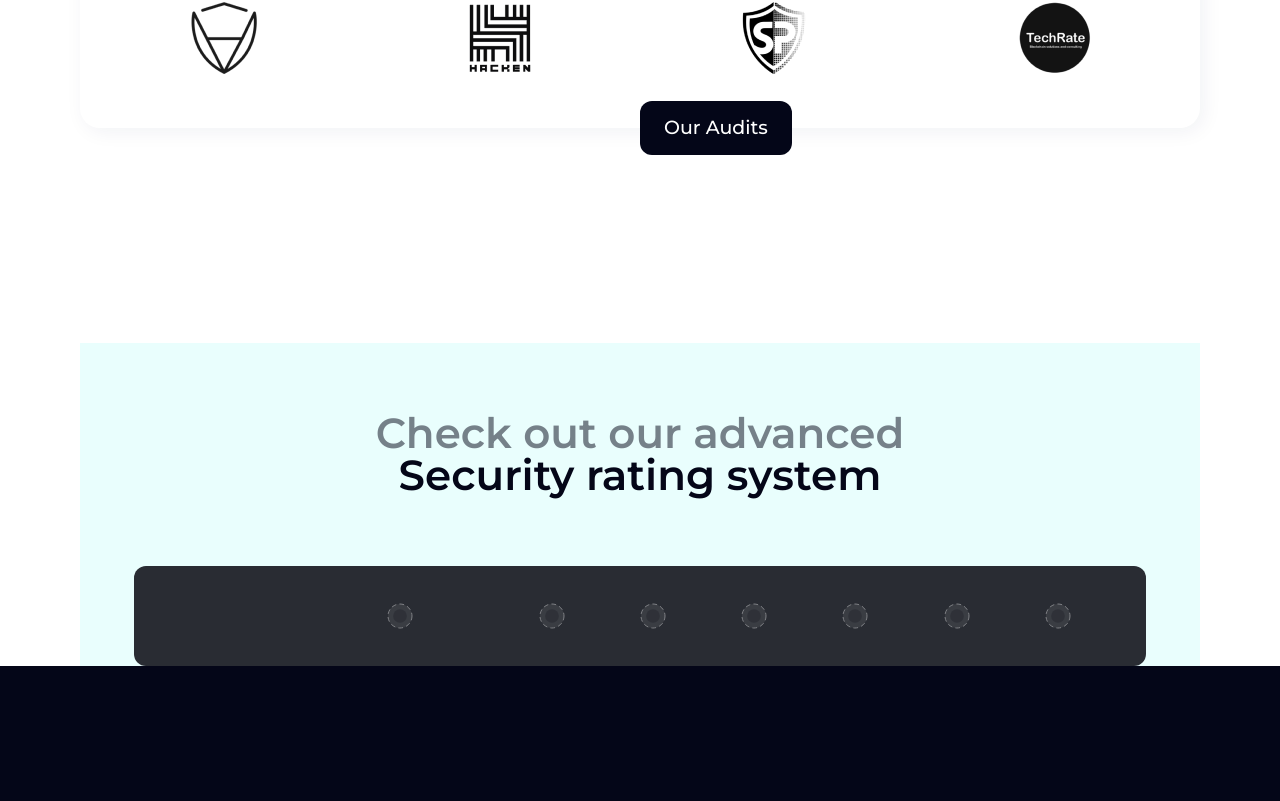
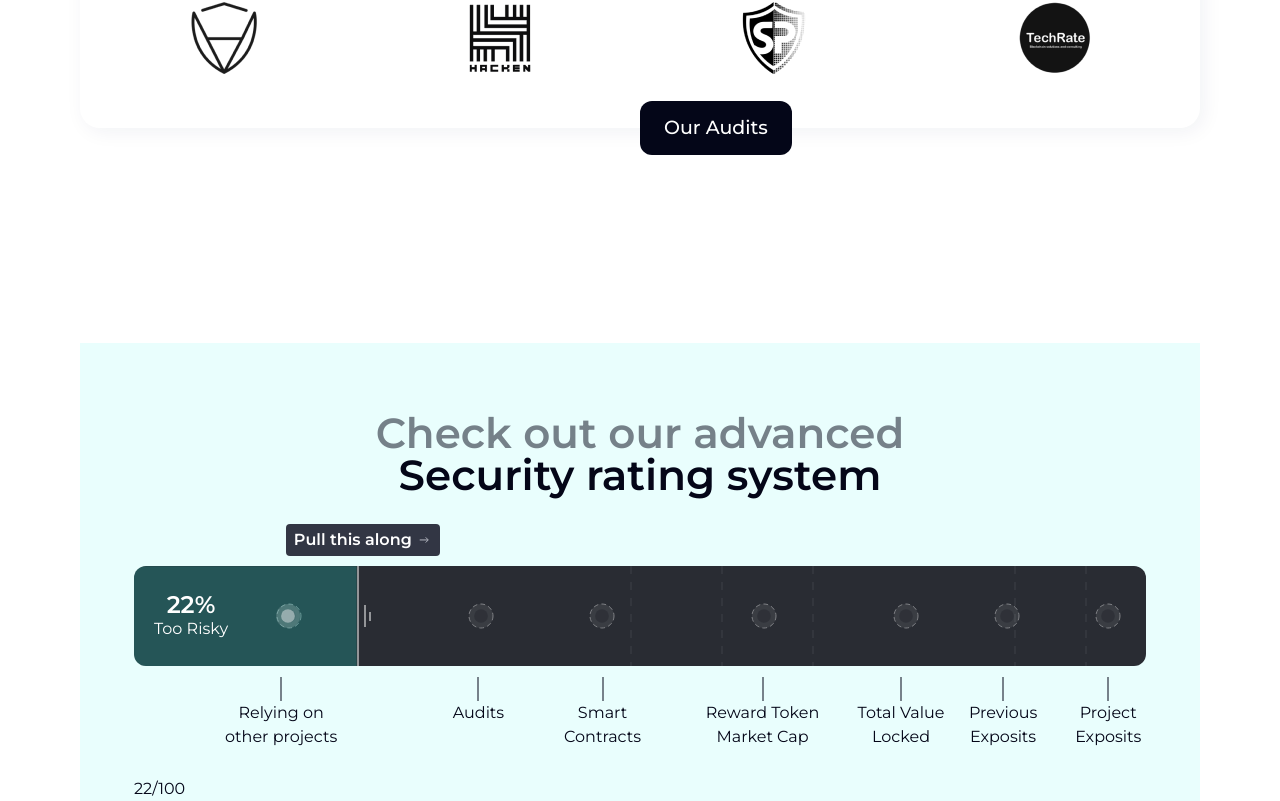
Before and after one commit to alzeqri1997/liquidus-react-typescript-tailwindcss, a React (Vite) app: page / in a window 1280 px wide. Shown: the part 6839-7640 px from the top of the page. Before the commit the page ends 7505 px from the top, so only its background shows below. Built offline with nearby package versions, Linux system fonts and the light colour scheme.

Commit message:
add slider functionality

```diff
--- a/src/components/SecurityRating.tsx
+++ b/src/components/SecurityRating.tsx
@@ -1,10 +1,24 @@
+import { MouseEventHandler, useState, useRef, useEffect, TouchEventHandler, ReactNode, TouchEvent } from "react"
 
+
+
+// types
 type ClassNamesProp = {
-  classNames?: string
+  classNames?: string,
+  onMouseDown?: MouseEventHandler,
+  onTouchMove?: TouchEventHandler<SVGSVGElement>,
+  children?: ReactNode
+}
+
+enum RiskRate {
+  TooRisky = 'Too Risky',
+  LowRisk = "Low Risk"
 }
 
 
-const RightNode = ({ classNames }: ClassNamesProp) => (
+
+
+const RightNode = ({ classNames = "" }: ClassNamesProp): JSX.Element => (
   <svg className={classNames} width="26" height="26" viewBox="0 0 26 26" fill="none" xmlns="http://www.w3.org/2000/svg">
     <g opacity="0.4">
       <circle opacity="0.2" cx="13" cy="13" r="12" fill="white" />
@@ -14,13 +28,96 @@ const RightNode = ({ classNames }: ClassNamesProp) => (
   </svg>
 )
 
-const HorizontalRightDivider = ({ classNames }: ClassNamesProp) => (
-  <svg className={classNames} width="2" height="100" viewBox="0 0 2 100" fill="none" xmlns="http://www.w3.org/2000/svg">
-    <path opacity="0.1" d="M1 0L1 100.001" stroke="white" strokeDasharray="8 8" />
+const LeftNode = ({ classNames = "" }: ClassNamesProp): JSX.Element => (
+  <svg className={classNames} width="24" height="24" viewBox="0 0 24 24" fill="none" xmlns="http://www.w3.org/2000/svg">
+    <g opacity="0.7">
+      <circle opacity="0.2" cx="12" cy="12" r="12" fill="white" />
+      <circle opacity="0.65" cx="11.9997" cy="12" r="6.85714" fill="white" />
+    </g>
   </svg>
+)
 
+const Divider = ({ classNames = "", onMouseDown, onTouchMove }: ClassNamesProp): JSX.Element => (
+  <svg style={{touchAction: 'none'}} onTouchMove={onTouchMove} onMouseDown={onMouseDown} className={classNames} width="14" height="100" viewBox="0 0 14 100" fill="none" xmlns="http://www.w3.org/2000/svg">
+    <path d="M1 0L1 100" stroke="white" />
+    <path d="M8 39L8 61" stroke="white" />
+    <path d="M13 46L13 55" stroke="white" />
+  </svg>
 )
+const PullAlongToolTip = (): JSX.Element => (
+  <div style={{ bottom: `calc(100% + 10px)`, left: '15%'}}  className="flex absolute gap-[4px] items-center p-[8px] bg-[#323644] w-fit rounded-[4px]" >
+    <span className="text-white font-semibold leading-[14.63px]  " >Pull this along</span>
+    <svg width="16" height="16" viewBox="0 0 16 16" fill="none" xmlns="http://www.w3.org/2000/svg">
+      <path d="M3.7334 7.94071L12.0297 7.94071" stroke="#B0B3BE" strokeDasharray="round" />
+      <path d="M9.6582 5.33331L12.2664 7.94072L9.6582 10.5481" stroke="#B0B3BE" strokeDasharray="round" />
+    </svg>
+
+  </div>
+)
+const Explanation = ({ classNames = '', children }: ClassNamesProp): JSX.Element => (
+  <div className={" w-fit text-center absolute top-0  " + classNames} >
+    <svg className="text-dark mx-auto" width="2" height="24" viewBox="0 0 2 24" fill="none" xmlns="http://www.w3.org/2000/svg">
+      <path d="M1 0.000488281V24.0005" stroke="currentColor" />
+    </svg>
+    <span className="text-center text-dark" >
+      {children}
+    </span>
+  </div>
+)
+
+
 const SecurityRating = () => {
+
+  const [elementRevealFraq, setElementRevealFraq] = useState<number>(0.22)
+  const [riskRate, setRiskRate] = useState<RiskRate>(RiskRate.TooRisky)
+  const [showToolTip, setShowToolTip] = useState<boolean>(true)
+
+  const sliderContainer = useRef<HTMLDivElement>(null);
+
+  const slide = (xPosition: (number) ): void => {
+    const containerBoundingRect = sliderContainer.current?.getBoundingClientRect();
+    setElementRevealFraq(() => {
+      if (containerBoundingRect) {
+        if (xPosition < containerBoundingRect.left) return 0;
+        else if (xPosition > containerBoundingRect.right) return 1;
+        else {
+          return (
+            (xPosition - containerBoundingRect?.left) / containerBoundingRect?.width
+          )
+        }
+      }
+      return 0
+    })
+  }
+
+  const handleMouseDown = (): void => {
+    setShowToolTip(false)
+    window.onmousemove = handleMouseMove
+    window.onmouseup = handleMouseUp
+  }
+
+
+
+  const handleMouseMove = (e: MouseEvent): void => {
+    slide(e.clientX)
+  }
+
+  const handleTouchMove = (e: TouchEvent): void => {
+    setShowToolTip(false)
+    slide(e.touches.item(0)?.clientX)
+  }
+
+  const handleMouseUp = (): void => {
+    window.onmousemove = null;
+    window.onmouseup = null
+  }
+
+
+  useEffect(() => {
+    if (elementRevealFraq >= 0.7) setRiskRate(RiskRate.LowRisk)
+    else setRiskRate(RiskRate.TooRisky)
+  }, [elementRevealFraq])
+
   return (
     <section className='container' >
       <div className='w-full bg-[#E9FEFD] px-[54px]' >
@@ -28,30 +125,106 @@ const SecurityRating = () => {
           <h1 className=' font-semibold text-[42px] leading-[42px] text-center text-dark opacity-50 ' >Check out our advanced  </h1>
           <h1 className=' font-semibold text-[42px] leading-[42px] text-center text-dark ' >Security rating system </h1>
         </div>
-        <div className="right-slider items-center relative bg-[#292C33] flex h-[100px] rounded-[12px] px-[24px]" >
+        <div ref={sliderContainer} className="w-full relative pb-[11px]" >
+          <div className="first-slider-container" >
+            <div className="flex left-slider items-center relative bg-[#292C33]  h-[100px] rounded-[12px] px-[24px]" >
+              {/* Relying on other projects */}
+              <RightNode classNames="absolute left-[14%]" />
+              {/* Audits */}
+              <RightNode classNames="absolute left-[33%]" />
+              {/* Smart Contacts */}
+              <RightNode classNames="absolute left-[45%]" />
+              <svg className="absolute top-0 left-[49%]" width="2" height="101" viewBox="0 0 2 101" fill="none" xmlns="http://www.w3.org/2000/svg">
+                <path opacity="0.1" d="M1 0L1 100.001" stroke="white" strokeDasharray="8 8" />
+              </svg>
+              <svg className="absolute top-0 left-[58%]" width="2" height="101" viewBox="0 0 2 101" fill="none" xmlns="http://www.w3.org/2000/svg">
+                <path opacity="0.1" d="M1 0L1 100.001" stroke="white" strokeDasharray="8 8" />
+              </svg>
+              {/* Reward Token Market Cap */}
+              <RightNode classNames="absolute left-[61%]" />
+              <svg className="absolute top-0 left-[67%]" width="2" height="101" viewBox="0 0 2 101" fill="none" xmlns="http://www.w3.org/2000/svg">
+                <path opacity="0.1" d="M1 0L1 100.001" stroke="white" strokeDasharray="8 8" />
+              </svg>
+              {/* Total Value Locked */}
+              <RightNode classNames="absolute left-[75%]" />
+              <svg className="absolute top-0 left-[87%]" width="2" height="101" viewBox="0 0 2 101" fill="none" xmlns="http://www.w3.org/2000/svg">
+                <path opacity="0.1" d="M1 0L1 100.001" stroke="white" strokeDasharray="8 8" />
+              </svg>
+              {/* Previous Exploits */}
+              <RightNode classNames="absolute left-[85%]" />
+              <svg className="absolute top-0 left-[94%]" width="2" height="101" viewBox="0 0 2 101" fill="none" xmlns="http://www.w3.org/2000/svg">
+                <path opacity="0.1" d="M1 0L1 100.001" stroke="white" strokeDasharray="8 8" />
+              </svg>
+              {/* Project Age */}
+              <RightNode classNames="absolute left-[95%]" />
+            </div>
+          </div>
+          <div
+            style={{
+              clipPath: `polygon(0 0, ${elementRevealFraq * 100}% 0, ${elementRevealFraq * 100}% 100%, 0 100%)`
+            }}
+            className="second-slider-container" >
+            <div
+              style={{
+                backgroundColor: `rgba(23, 231, 214, ${elementRevealFraq})`
+              }}
+              className="flex items-center relative h-[100px] rounded-[12px] px-[24px]" >
+              {/* Relying on other projects */}
+              <LeftNode classNames="absolute left-[14%]" />
+              {/* Audits */}
+              <LeftNode classNames="absolute left-[33%]" />
+              {/* Smart Contacts */}
+              <LeftNode classNames="absolute left-[45%]" />
+              {/* Reward Token Market Cap */}
+              <LeftNode classNames="absolute left-[61%]" />
+              {/* Total Value Locked */}
+              <LeftNode classNames="absolute left-[75%]" />
+              {/* Previous Exploits */}
+              <LeftNode classNames="absolute left-[85%]" />
+              {/* Project Age */}
+              <LeftNode classNames="absolute left-[95%]" />
+            </div>
+          </div>
+          <div
+            style={{ left: `${elementRevealFraq * 100}%` }}
+            className="absolute inset-0" >
+            <Divider classNames="cursor-pointer relative z-50 "
+              onMouseDown={handleMouseDown}
+              onTouchMove={handleTouchMove}
+            />
+          </div>
+          <div className="absolute left-[20px] flex flex-col items-center top-[24px] text-white select-none" >
+            <span className=" font-semibold text-[24px] leading-[29.26px] " >{Math.floor(elementRevealFraq * 100)}%</span>
+            <span className="leading-[20px] ">{riskRate}</span>
+          </div>
+          {showToolTip &&<PullAlongToolTip />}
+        </div>
+        <div className="w-full h-[100px] relative" >
+          <Explanation classNames="left-[9%]" >
+            Relying on <br /> other projects
+          </Explanation>
+          <Explanation classNames="left-[31.5%]" >
+            Audits
+          </Explanation>
+          <Explanation classNames="left-[42.5%]" >
+            Smart <br />Contracts
+          </Explanation>
+          <Explanation classNames="left-[56.5%]" >
+            Reward Token <br />Market Cap
+          </Explanation>
+          <Explanation classNames="left-[71.5%]" >
+            Total Value <br />Locked
+          </Explanation>
+          <Explanation classNames="left-[82.5%]" >
+            Previous <br />Exposits
+          </Explanation>
+          <Explanation classNames="left-[93%]" >
+            Project <br />Exposits
+          </Explanation>
+        </div>
 
-          {/* Relying on other projects */}
-          <RightNode classNames="absolute left-[25%]" />
-
-          {/* Audits */}
-          <RightNode classNames="absolute left-[40%]" />
-
-          {/* Smart Contacts */}
-          <RightNode classNames="absolute left-[50%]"/>
-
-
-          {/* Reward Token Market Cap */}
-          <RightNode classNames="absolute left-[60%]" />
-
-          {/* Total Value Locked */}
-          <RightNode classNames="absolute left-[70%]" />
-
-          {/* Previous Exploits */}
-          <RightNode classNames="absolute left-[80%]"/>
-
-          {/* Project Age */}
-          <RightNode classNames="absolute left-[90%]"/>
-
+        <div>
+          <h1>22/100</h1>
         </div>
       </div>
     </section>
--- a/src/index.css
+++ b/src/index.css
@@ -56,3 +56,11 @@ body{
   @apply min-w-[111px] mx-[5.5px] py-[11px] px-[9px] text-center border border-primary rounded-full transition-all font-normal text-[15px] leading-[18.29px];
   @apply hover:bg-primary hover:text-primary hover:bg-opacity-[0.2]
 }
+
+
+.first-slider-container, .second-slider-container {
+  @apply w-full overflow-hidden;
+}
+.second-slider-container {
+  @apply absolute top-0;
+}
```
